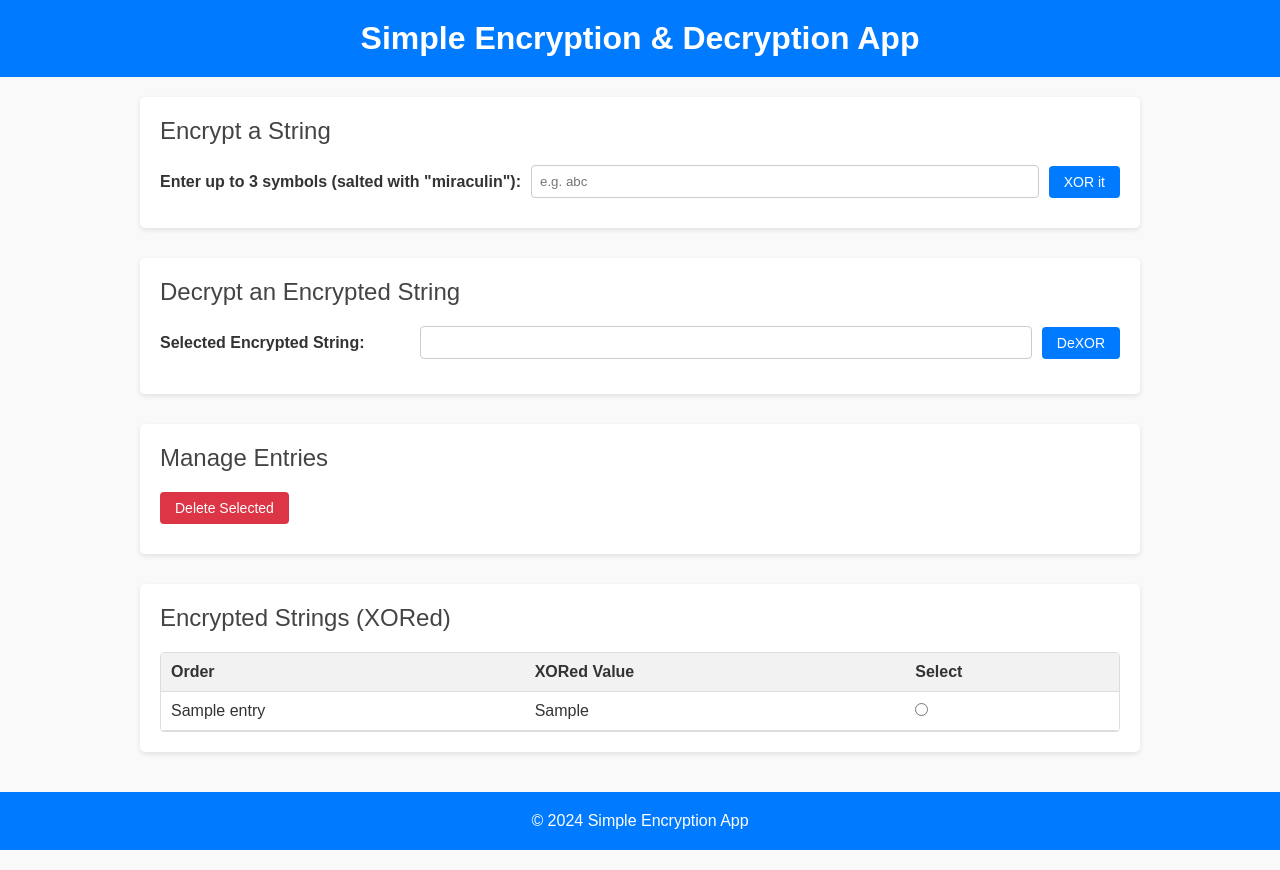
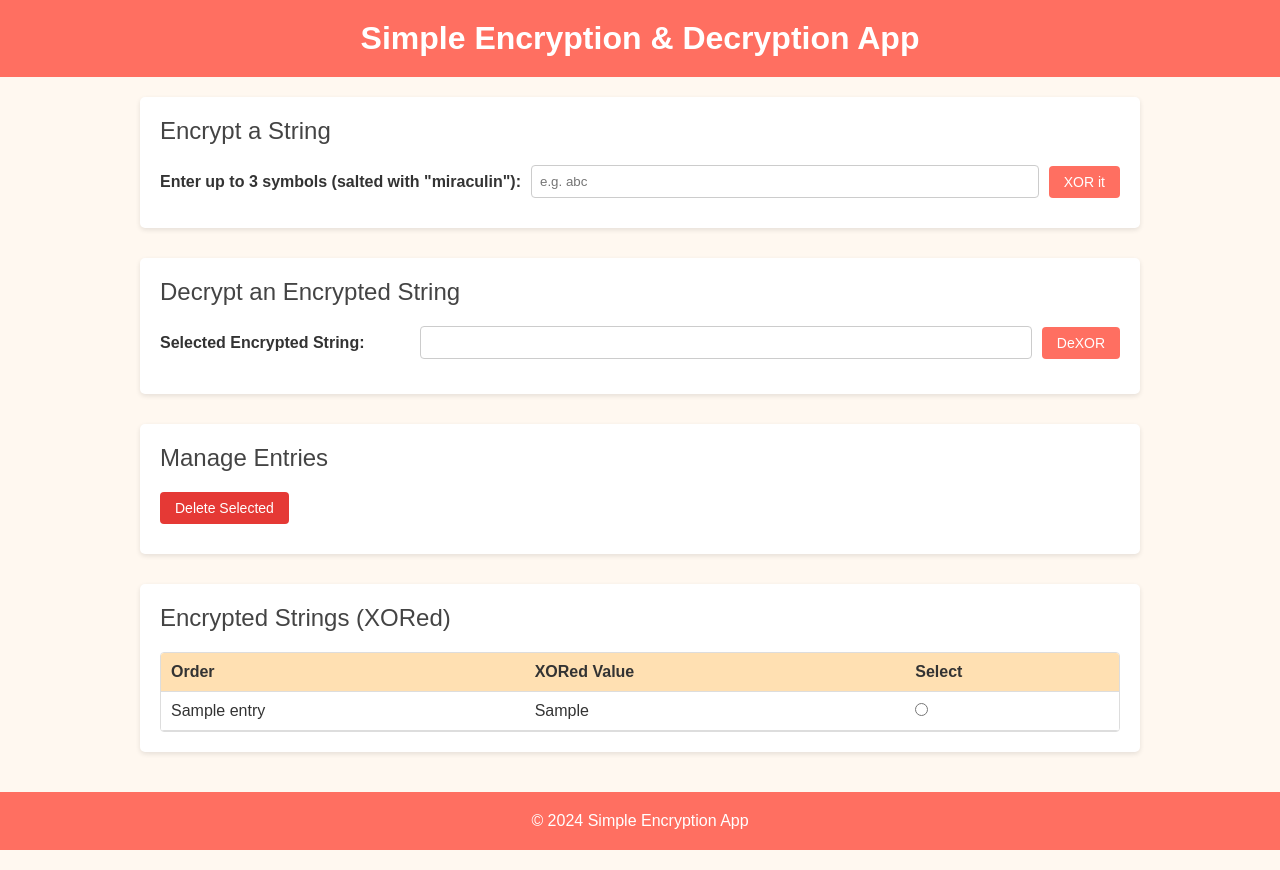
Before and after one commit to Badafald/miraculin, a Flask app: page / in a window 1280 px wide. Run offline with Flask 3, Linux system fonts and the light colour scheme; a database or web service that is not in the repository returns one stand-in record (values such as "Sample title"); data that the repository does not hold is empty.

Commit message:
wana difrent clrs

```diff
--- a/app/web_interface_service/static/style.css
+++ b/app/web_interface_service/static/style.css
@@ -9,12 +9,12 @@
 body {
     font-family: Arial, sans-serif;
     color: #333;
-    background-color: #f9f9f9;
+    background-color: #FFF8F0;
 }
 
 /* Header & Footer */
 .header, .footer {
-    background: #007bff;
+    background: #FF6F61;
     color: #fff;
     text-align: center;
     padding: 20px 0;
@@ -85,24 +85,24 @@ body {
 }
 
 .btn-primary {
-    background-color: #007bff;
+    background-color: #FF6F61;
 }
 
 .btn-primary:hover {
-    background-color: #005cbf;
+    background-color: #E65B55;
 }
 
 .btn-danger {
-    background-color: #dc3545;
+    background-color: #E53935;
 }
 
 .btn-danger:hover {
-    background-color: #c82333;
+    background-color: #C62828;
 }
 
 /* Error Message */
 .error-message {
-    color: #dc3545;
+    color: #E53935;
     margin-top: 5px;
     display: block;
 }
@@ -129,7 +129,7 @@ table {
 }
 
 thead th {
-    background: #f2f2f2;
+    background: #FFE0B2;
     text-align: left;
     padding: 10px;
     font-weight: bold;
@@ -142,5 +142,5 @@ tbody td {
 }
 
 tbody tr:hover {
-    background: #f9f9f9;
+    background: #FFF2E0;
 }
```
